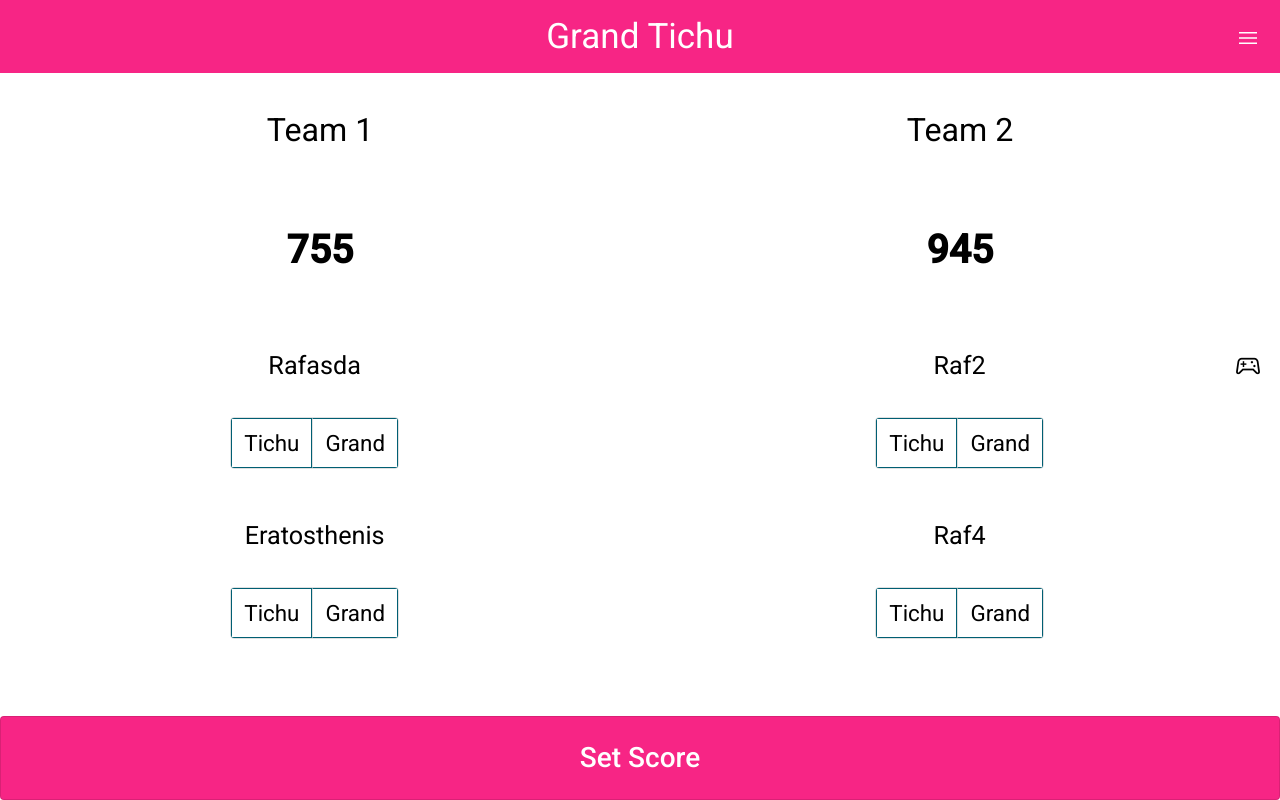
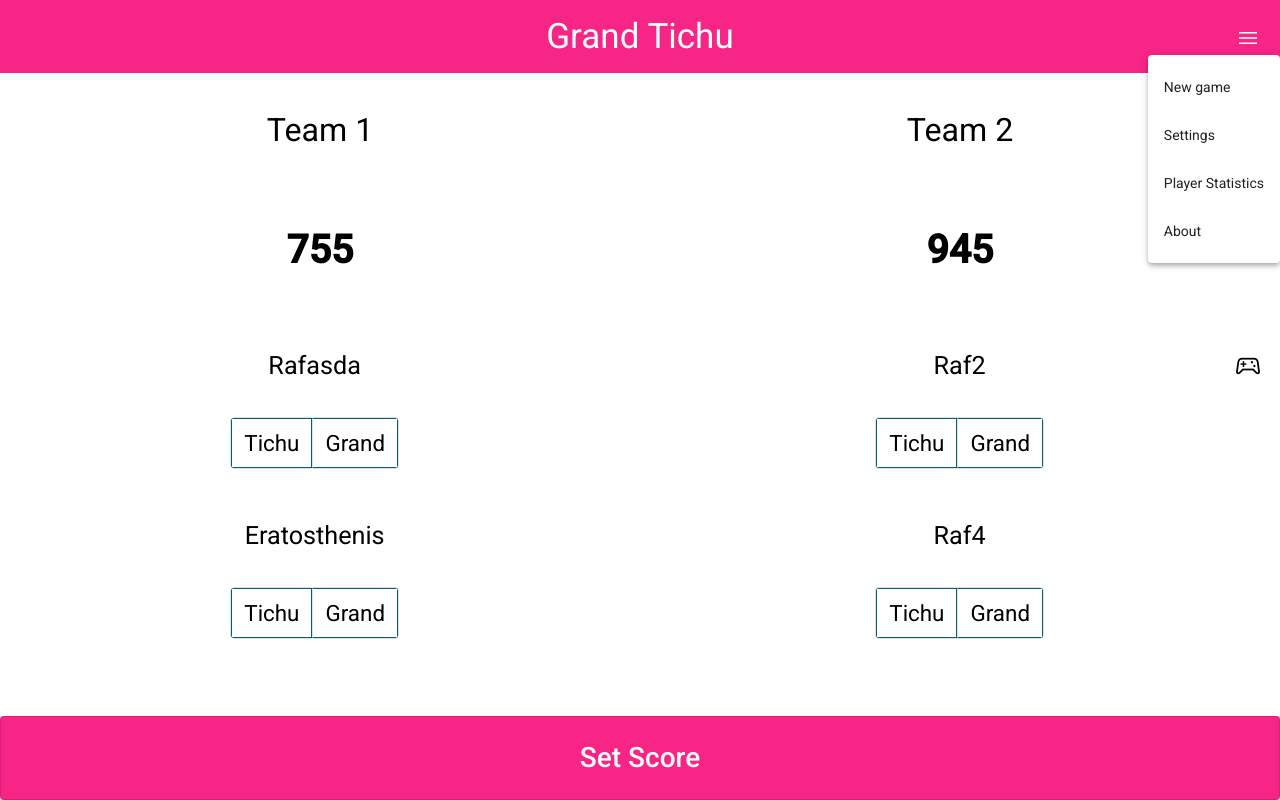
Before and after one commit to a21s-dev/grand-tichu, an Angular app: page / in a window 1280 px wide. Both pictures are taken after a click on the button "menu". Built offline with nearby package versions, Linux system fonts and the light colour scheme.

Commit message:
Add skeleton for menu

```diff
--- a/src/app/app.module.ts
+++ b/src/app/app.module.ts
@@ -13,6 +13,7 @@ import {SetScoreComponent} from './components/set-score/set-score.component';
 import {MatFormFieldModule} from "@angular/material/form-field";
 import {MatSelectModule} from "@angular/material/select";
 import {MatOptionModule} from "@angular/material/core";
+import {MatMenuModule} from "@angular/material/menu";
 
 @NgModule({
 	declarations: [AppComponent, IndexComponent, SetScoreComponent],
@@ -31,6 +32,7 @@ import {MatOptionModule} from "@angular/material/core";
 		MatFormFieldModule,
 		MatSelectModule,
 		MatOptionModule,
+		MatMenuModule,
 	],
 	providers: [],
 	bootstrap: [AppComponent],
--- a/src/app/components/index/index.component.html
+++ b/src/app/components/index/index.component.html
@@ -2,10 +2,14 @@
   <nav>
     <div class="app_title">Grand Tichu</div>
     <div class="options">
-      <button mat-button>
-        <span class="material-symbols-outlined"> menu </span>
-      </button>
-    </div>
+		<button mat-button [matMenuTriggerFor]="menu"><span class="material-symbols-outlined"> menu </span></button>
+		<mat-menu #menu="matMenu">
+			<button mat-menu-item>New game</button>
+			<button mat-menu-item>Settings</button>
+			<button mat-menu-item>Player Statistics</button>
+			<button mat-menu-item>About</button>
+		</mat-menu>
+	</div>
   </nav>
   <div class="team_names_and_scores">
     <div class="team_name team1_name">Team 1</div>
```
